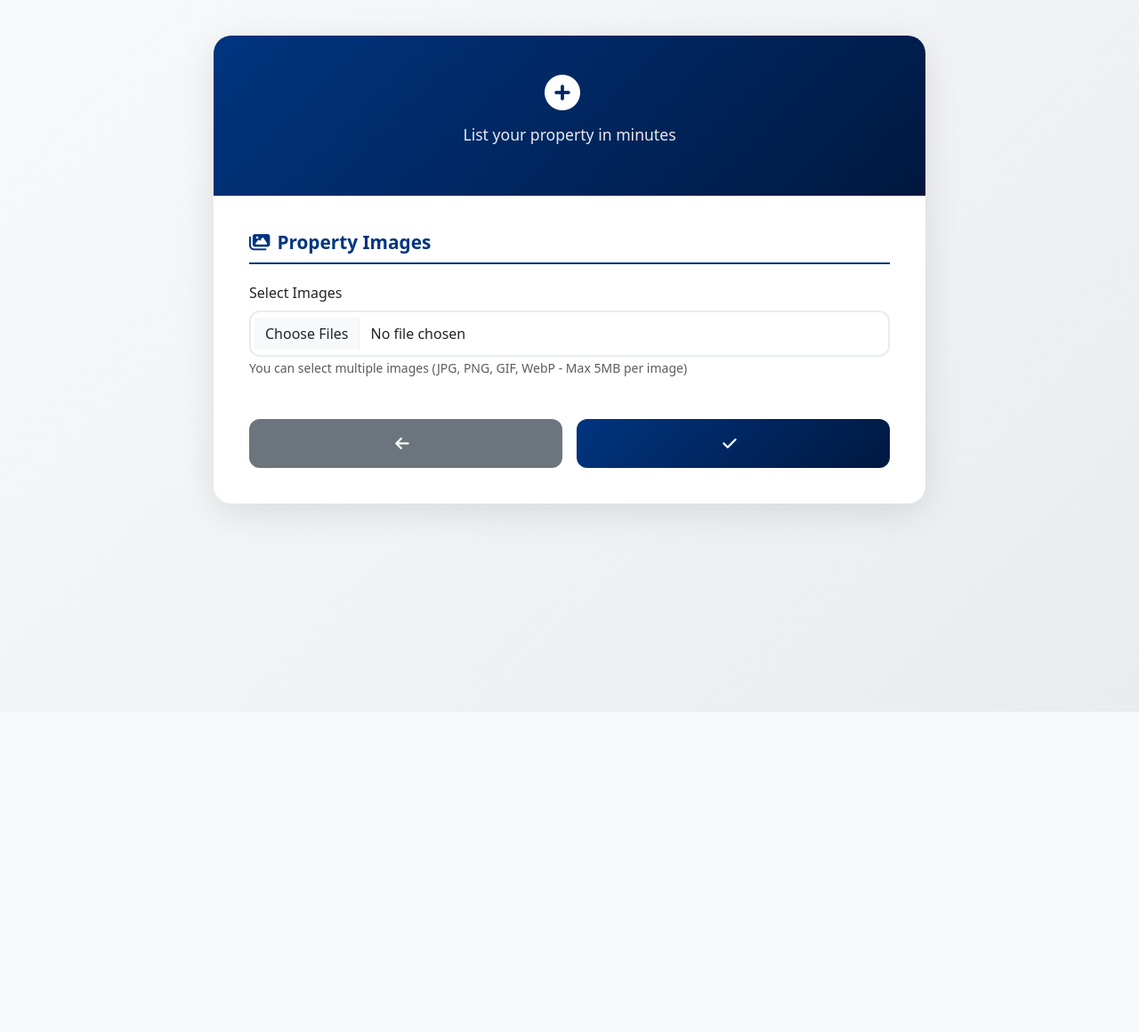
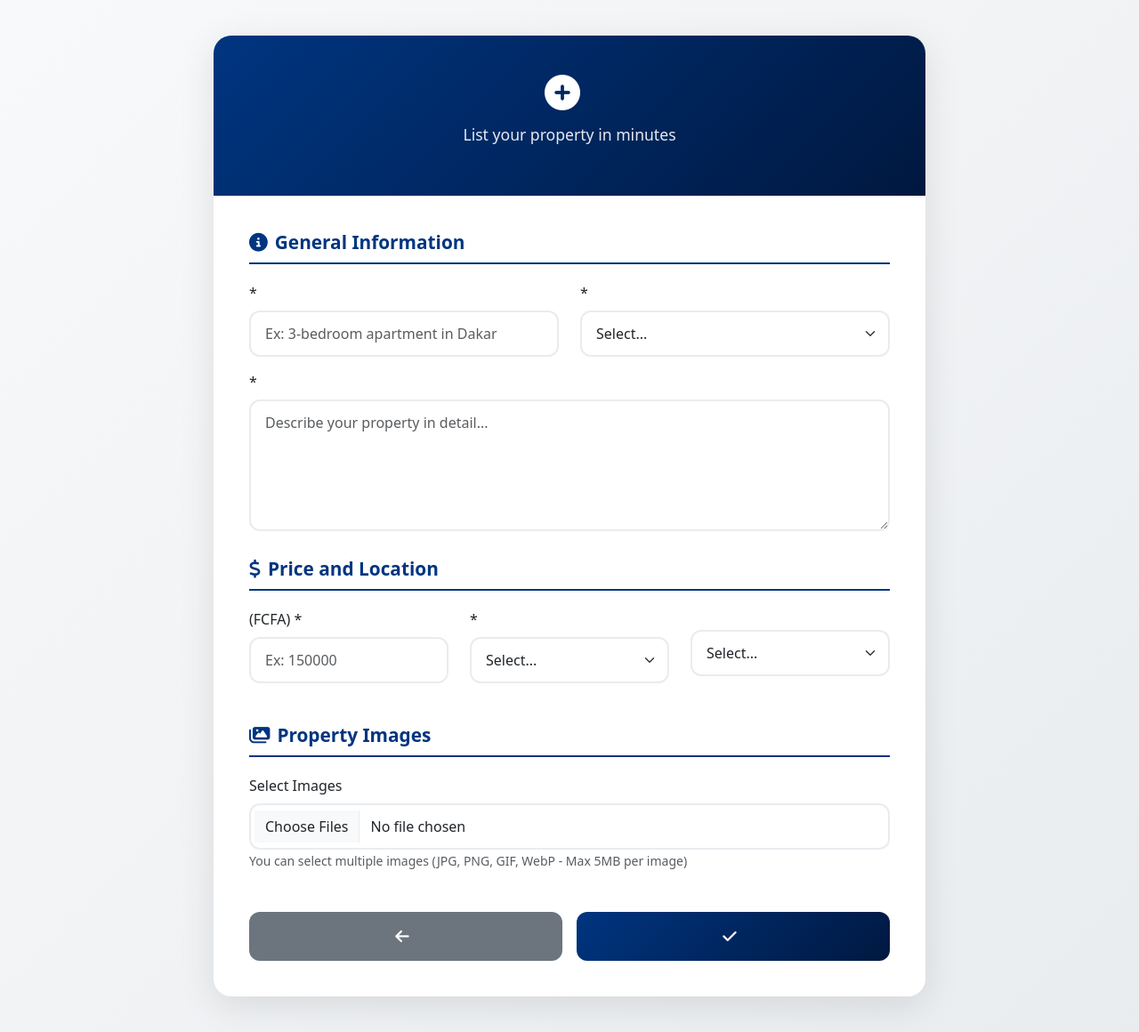
Before and after one commit to Fallbamba10/terangahomes, a PHP site: page /terangaHomes/annonces_direct_fixed.php in a window 1280 px wide. Shown: the whole page at 89% size. Before the commit the page ends 800 px from the top, so only its background shows below. Run offline with PHP 8.4, Linux system fonts and the light colour scheme; a user stored in the database is signed in; data that the repository does not hold is empty.

Commit message:
Correction du problème d'affichage du formulaire
Problèmes corrigs:
1. Fichier CSS manquant:
   - booking-styles.css n'existait pas
   - Commenté le lien pour éviter l'erreur 404
   - Le style est maintenant inclus directement dans la page

2. Correction du commentaire HTML:
   - Correction du commentaire de debug
   - Structure HTML maintenant valide

Résultat: Le formulaire complet devrait maintenant s'afficher correctement

```diff
--- a/annonces_direct_fixed.php
+++ b/annonces_direct_fixed.php
@@ -148,9 +148,9 @@ if ($_SERVER['REQUEST_METHOD'] === 'POST') {
     <meta charset="UTF-8">
     <meta name="viewport" content="width=device-width, initial-scale=1.0">
     <title><?= $t['site_title'] ?></title>
-    <link href="https://cdn.jsdelivr.net/npm/bootstrap@5.3.0/dist/css/bootstrap.min.css" rel="stylesheet">
+    <link rel="stylesheet" href="https://cdn.jsdelivr.net/npm/bootstrap@5.3.0/dist/css/bootstrap.min.css">
     <link rel="stylesheet" href="https://cdnjs.cloudflare.com/ajax/libs/font-awesome/6.4.0/css/all.min.css">
-    <link rel="stylesheet" href="assets/css/booking-styles.css">
+    <!-- <link rel="stylesheet" href="assets/css/booking-styles.css"> -->
     <style>
         .list-property-container {
             min-height: 100vh;
@@ -299,7 +299,7 @@ if ($_SERVER['REQUEST_METHOD'] === 'POST') {
                     </div>
                 <?php endif; ?>
 
-                <!-- Debug information (à enlever en production)
+                <!-- Debug information (à enlever en production) -->
                 <?php if (isset($_GET['debug']) && $_GET['debug'] === '1'): ?>
                     <div class="alert alert-info mb-4">
                         <h6>Debug Information:</h6>
```
